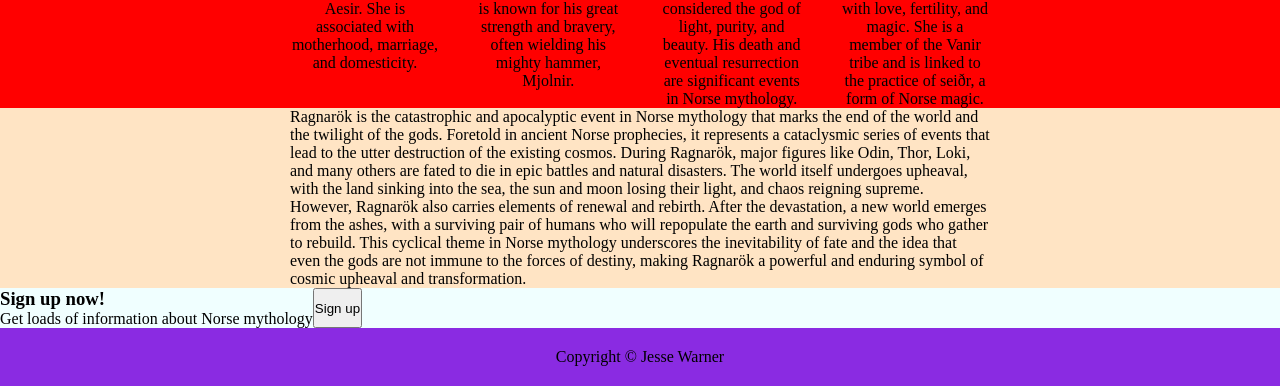
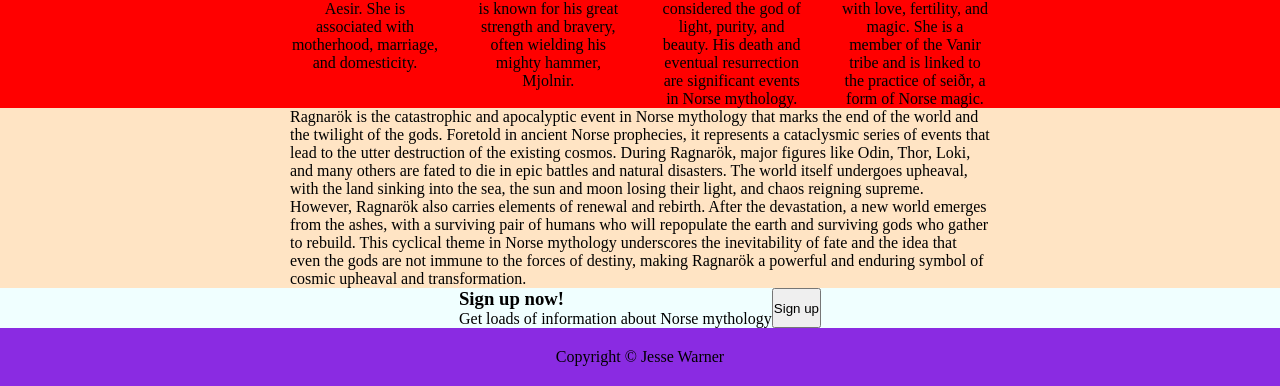
Before and after one commit to jessewwarner/odin-landing-page, a plain HTML site: page index.html in a window 1280 px wide. Shown: the part 530-916 px from the top of the page. Drawn offline with Linux system fonts and the light colour scheme.

Commit message:
Add div with content class to card-block

```diff
--- a/index.html
+++ b/index.html
@@ -60,12 +60,14 @@
             </div>
         </div>
         <div class="card-block">
-            <div class="card">
-                <div>
-                    <h3>Sign up now!</h3>
-                    <p>Get loads of information about Norse mythology</p>
+            <div class="content">
+                <div class="card">
+                    <div>
+                        <h3>Sign up now!</h3>
+                        <p>Get loads of information about Norse mythology</p>
+                    </div>
+                    <button>Sign up</button>
                 </div>
-                <button>Sign up</button>
             </div>
         </div>
         <footer>
```
